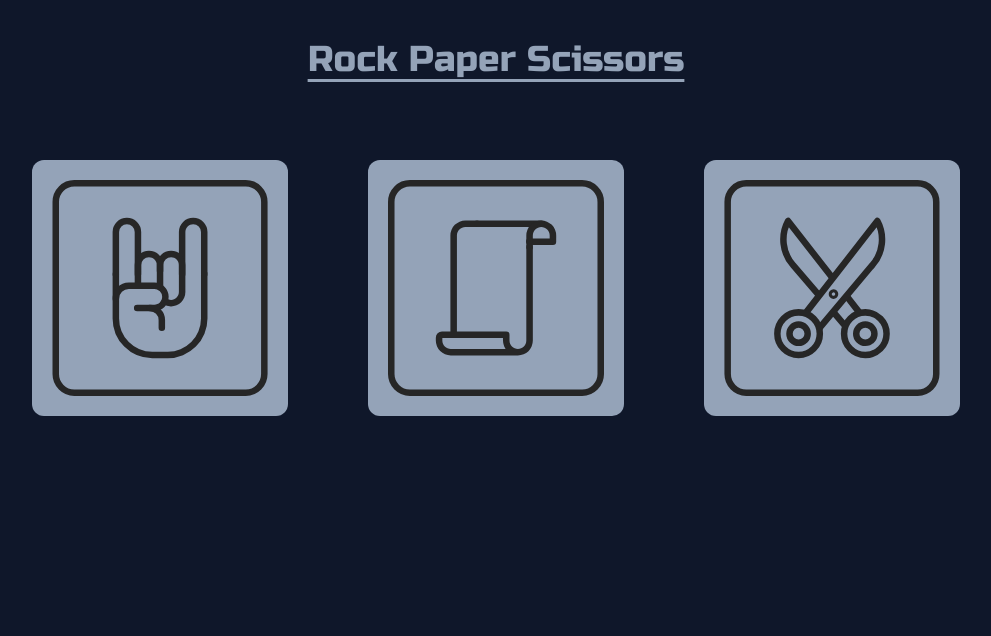
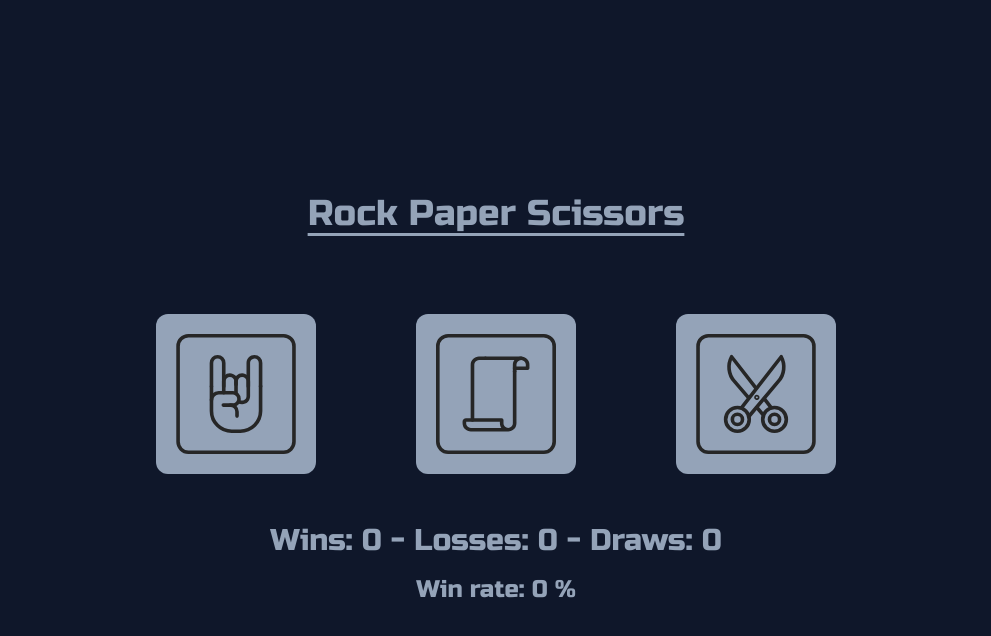
Before and after one commit to jackal7819/rock-paper, a Vue app: page / in a window 1280 px wide. Shown: the top 636 px of the page, without its empty margins (144-1135 px from the left). Built offline with nearby package versions, Linux system fonts and the light colour scheme.

Commit message:
Add README

```diff
--- a/src/App.vue
+++ b/src/App.vue
@@ -63,9 +63,9 @@
 	};
 
 	const loadGame = () => {
-		wins.value = localStorage.getItem('wins');
-		losses.value = localStorage.getItem('losses');
-		draws.value = localStorage.getItem('draws');
+		wins.value = parseInt(localStorage.getItem('wins')) || 0;
+		losses.value = parseInt(localStorage.getItem('losses')) || 0;
+		draws.value = parseInt(localStorage.getItem('draws')) || 0;
 	};
 
 	const resetRound = () => {
@@ -87,33 +87,33 @@
 
 <template>
 	<div
-		class="flex flex-col min-h-screen text-center bg-slate-900 text-slate-400"
+		class="flex flex-col items-center justify-center min-h-screen text-center bg-slate-900 text-slate-400"
 	>
 		<header class="container p-10 mx-auto">
 			<h1 class="text-4xl underline underline-offset-8">
 				Rock Paper Scissors
 			</h1>
 		</header>
-		<main class="container flex-1 p-10 mx-auto">
+		<main class="container p-10 mx-auto">
 			<div
 				v-if="userChoice === null"
-				class="flex items-center justify-center -mx-10"
+				class="flex flex-col items-center justify-center gap-5 sm:flex-row"
 			>
 				<button
 					@click="play('rock')"
-					class="w-64 p-5 mx-10 duration-300 rounded-xl bg-slate-400 shadow-slate-400 hover:bg-green-500"
+					class="w-40 p-5 mx-10 duration-300 rounded-xl bg-slate-400 shadow-slate-400 hover:bg-green-500"
 				>
 					<img src="./assets/rock.svg" alt="rock" class="w-full" />
 				</button>
 				<button
 					@click="play('rock')"
-					class="w-64 p-5 mx-10 duration-300 rounded-xl bg-slate-400 shadow-slate-400 hover:bg-pink-500"
+					class="w-40 p-5 mx-10 duration-300 -5 rounded-xl bg-slate-400 shadow-slate-400 hover:bg-pink-500"
 				>
 					<img src="./assets/paper.svg" alt="papers" class="w-full" />
 				</button>
 				<button
 					@click="play('rock')"
-					class="w-64 p-5 mx-10 duration-300 rounded-xl bg-slate-400 shadow-slate-400 hover:bg-blue-500"
+					class="w-40 p-5 mx-10 duration-300 rounded-xl bg-slate-400 shadow-slate-400 hover:bg-blue-500"
 				>
 					<img
 						src="./assets/scissors.svg"
@@ -137,8 +137,18 @@
 				<button
 					@click="resetRound"
 					class="px-4 py-2 text-lg text-[#262626] duration-300 rounded bg-slate-400 hover:bg-pink-500"
-				>Reset</button>
+				>
+					Reset
+				</button>
 			</div>
+
+			<h2 class="mt-12 mb-4 text-3xl">
+				Wins: {{ wins }} - Losses: {{ losses }} - Draws: {{ draws }}
+			</h2>
+
+			<h2 class="text-2xl">
+				Win rate: {{ Math.round(winPercentage) }} %
+			</h2>
 		</main>
 	</div>
 </template>
```
Also changed, not shown: 1 other file (tests, documents, lock files or other folders).
